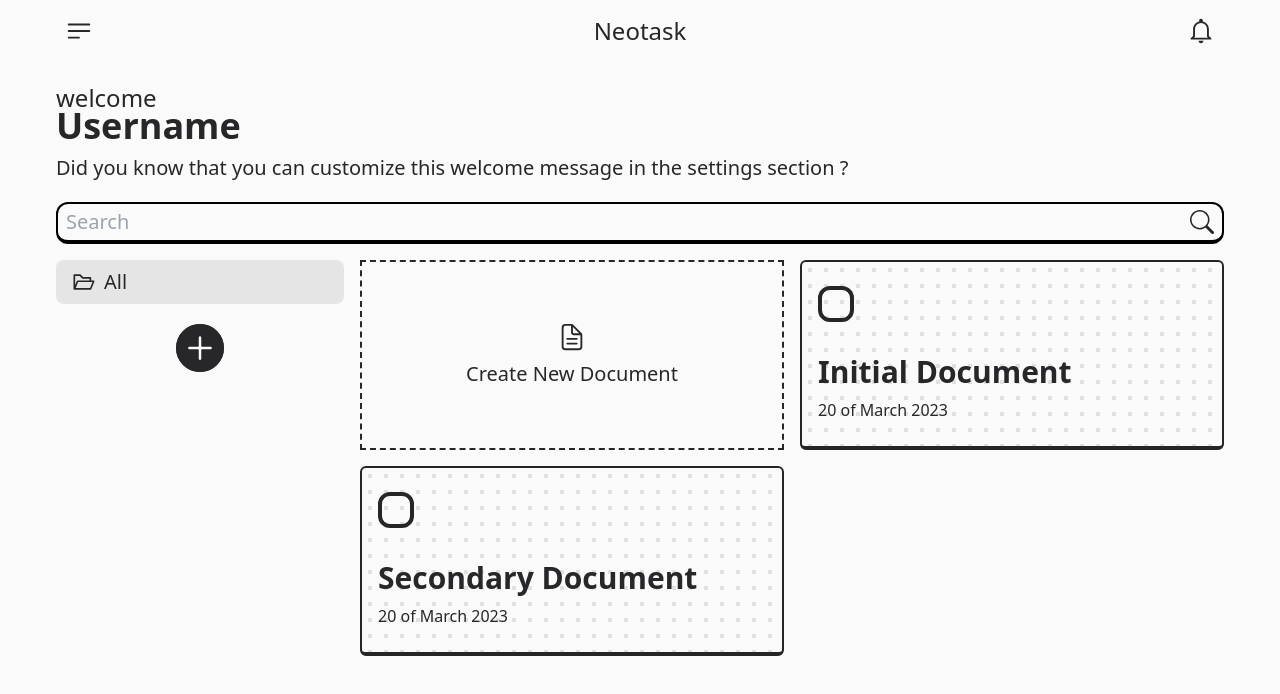
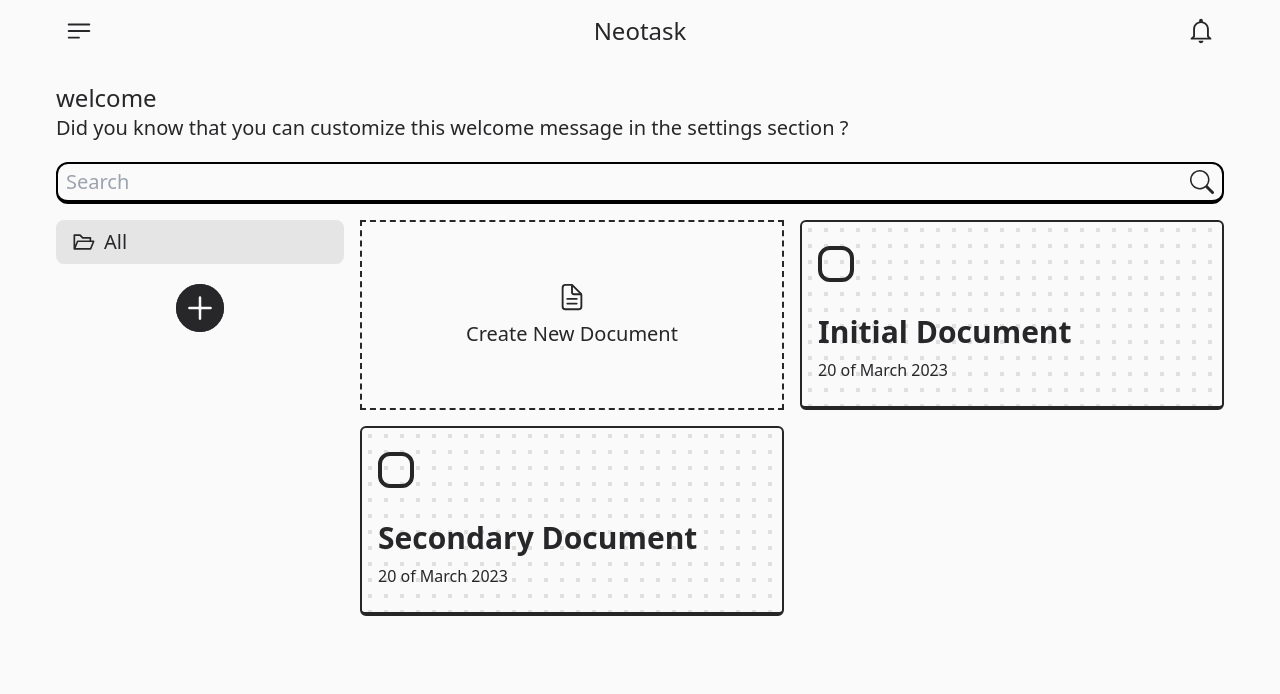
Before and after one commit to Numonu/neotask, a Next.js app: page /dashboard in a window 1280 px wide. Shown: the top 694 px of the page. Built offline with nearby package versions, Linux system fonts and the light colour scheme; no server answers.

Commit message:
el componente DashboardHero renderiza el nombre del usuario , de haberlo

```diff
--- a/src/components/molecules/DashboardHero.jsx
+++ b/src/components/molecules/DashboardHero.jsx
@@ -1,13 +1,19 @@
+"use client";
+import { authContext } from "@/app/dashboard/authLayout";
+import { useContext } from "react";
 import Paragraph from "../atoms/Paragraph";
 import Subtitle from "../atoms/Subtitle";
 import Title from "../atoms/Title";
 
 export default function DashboardHero() {
+	const user = useContext(authContext);
+	const userName = user && (user.displayName || user.email);
+	console.log(user);
 	return (
 		<>
 			<div className="max-w-[1200px] mx-auto px-4 py-5 flex flex-col gap-2">
 				<Subtitle className="-mb-4">welcome</Subtitle>
-				<Title>Username</Title>
+					<Title>{userName}</Title>
 				<Paragraph>
 					Did you know that you can customize this welcome message in
 					the settings section ?
```
